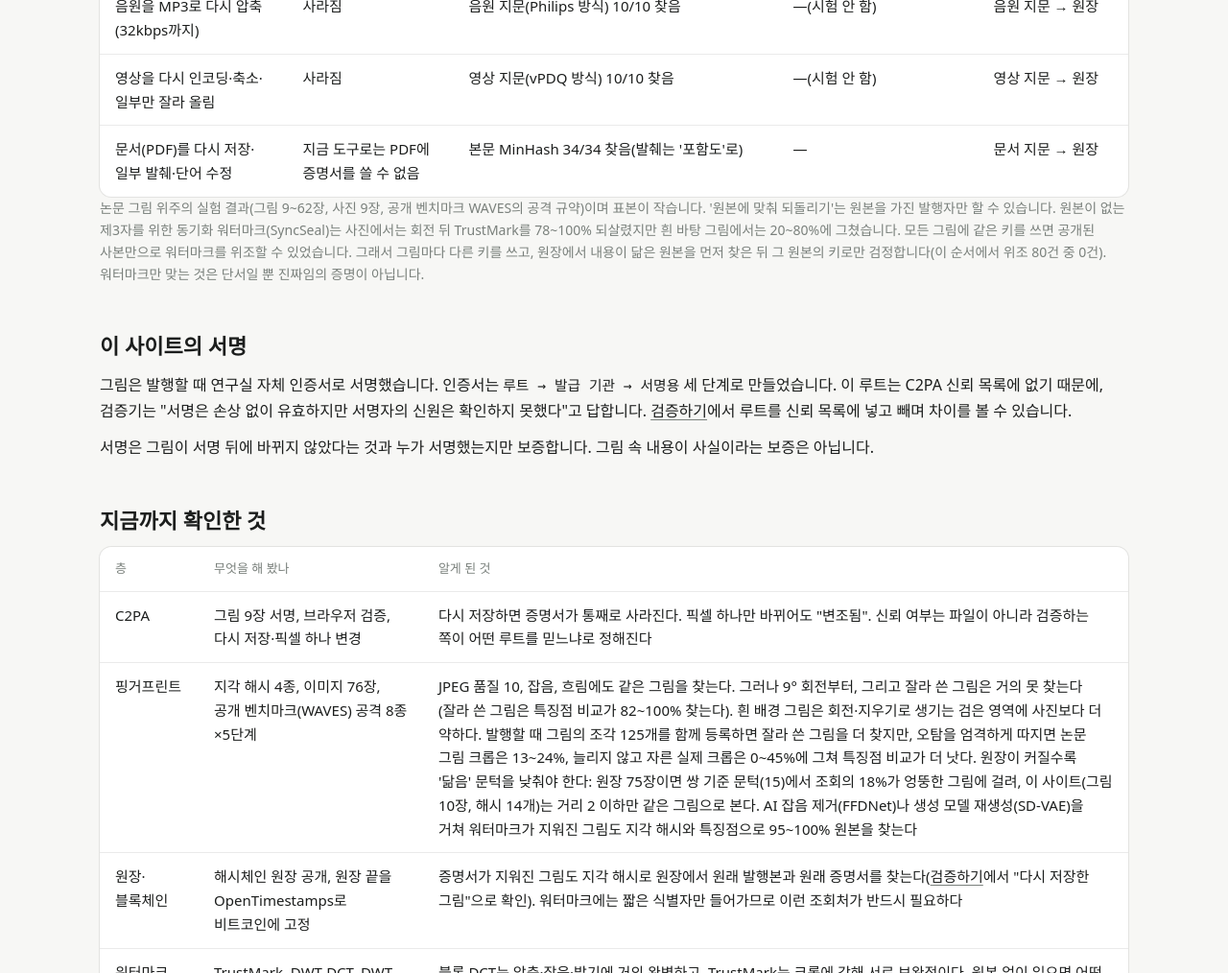
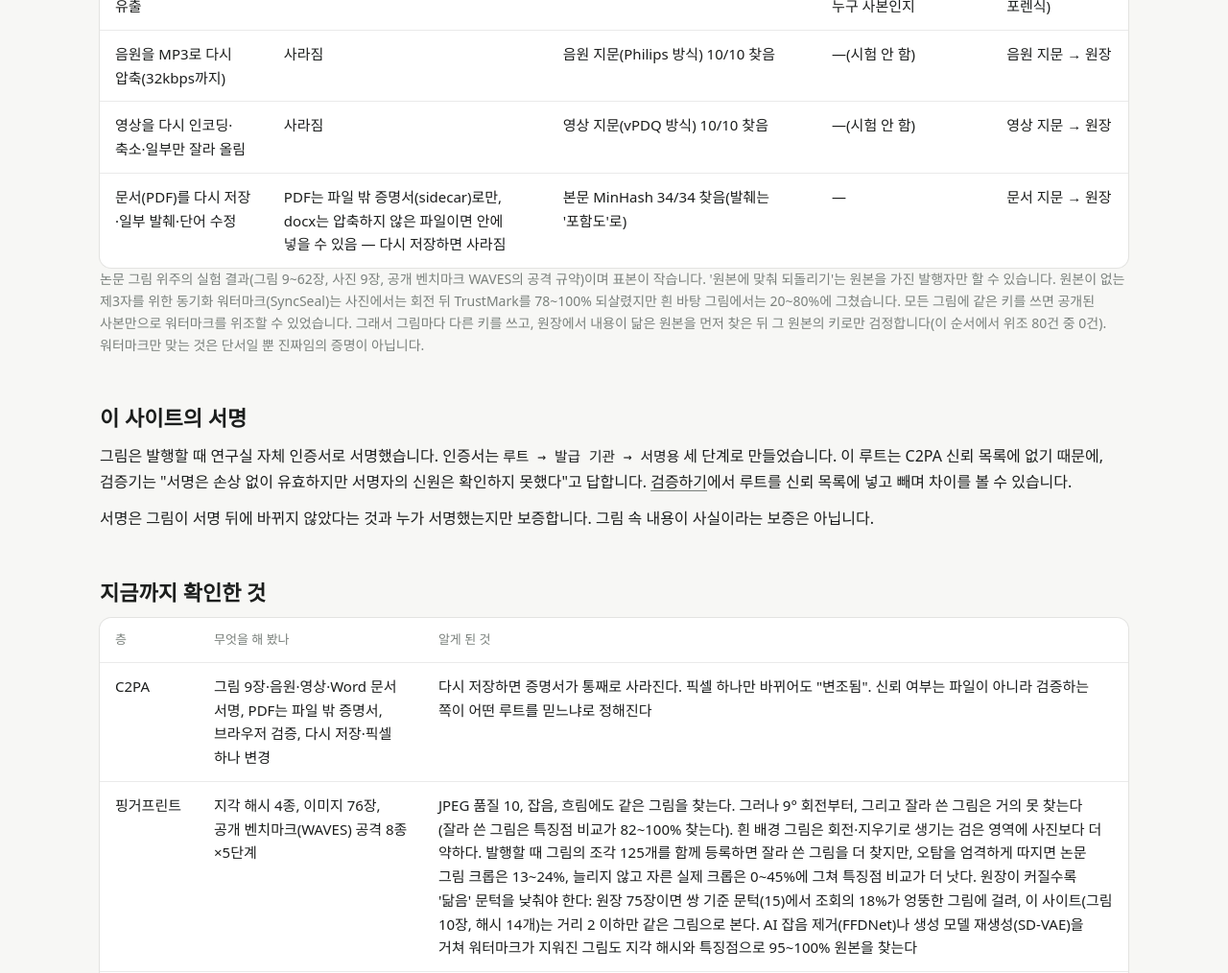
Before and after one commit to Selb1906/lab-provenance, a plain HTML site: page docs/provenance.html in a window 1280 px wide. Shown: the part 1480-2494 px from the top of the page at 96% size. Drawn offline with Linux system fonts and the light colour scheme; a web font is replaced by a local one.

Commit message:
출처증명 페이지에 문서 C2PA 결과 반영
Co-Authored-By: Claude Opus 5.5 <noreply@anthropic.com>
Claude-Session: https://claude.ai/code/session_01D9vmp99eFykzyJEnktPd5D

```diff
--- a/docs/provenance.html
+++ b/docs/provenance.html
@@ -49,7 +49,7 @@
       <tr><td>받는 사람별 사본의 유출</td><td>—</td><td>원본은 찾지만 누구 사본인지 모름</td><td>받는 사람별 식별자로 누구 사본인지</td><td>워터마크(능동 포렌식)</td></tr>
       <tr><td>음원을 MP3로 다시 압축(32kbps까지)</td><td>사라짐</td><td>음원 지문(Philips 방식) 10/10 찾음</td><td>—(시험 안 함)</td><td>음원 지문 → 원장</td></tr>
       <tr><td>영상을 다시 인코딩·축소·일부만 잘라 올림</td><td>사라짐</td><td>영상 지문(vPDQ 방식) 10/10 찾음</td><td>—(시험 안 함)</td><td>영상 지문 → 원장</td></tr>
-      <tr><td>문서(PDF)를 다시 저장·일부 발췌·단어 수정</td><td>지금 도구로는 PDF에 증명서를 쓸 수 없음</td><td>본문 MinHash 34/34 찾음(발췌는 '포함도'로)</td><td>—</td><td>문서 지문 → 원장</td></tr>
+      <tr><td>문서(PDF)를 다시 저장·일부 발췌·단어 수정</td><td>PDF는 파일 밖 증명서(sidecar)로만, docx는 압축하지 않은 파일이면 안에 넣을 수 있음 — 다시 저장하면 사라짐</td><td>본문 MinHash 34/34 찾음(발췌는 '포함도'로)</td><td>—</td><td>문서 지문 → 원장</td></tr>
     </tbody>
   </table>
   <p class="muted small">논문 그림 위주의 실험 결과(그림 9~62장, 사진 9장, 공개 벤치마크 WAVES의 공격 규약)이며 표본이 작습니다. '원본에 맞춰 되돌리기'는 원본을 가진 발행자만 할 수 있습니다. 원본이 없는 제3자를 위한 동기화 워터마크(SyncSeal)는 사진에서는 회전 뒤 TrustMark를 78~100% 되살렸지만 흰 바탕 그림에서는 20~80%에 그쳤습니다. 모든 그림에 같은 키를 쓰면 공개된 사본만으로 워터마크를 위조할 수 있었습니다. 그래서 그림마다 다른 키를 쓰고, 원장에서 내용이 닮은 원본을 먼저 찾은 뒤 그 원본의 키로만 검정합니다(이 순서에서 위조 80건 중 0건). 워터마크만 맞는 것은 단서일 뿐 진짜임의 증명이 아닙니다.</p>
@@ -66,7 +66,7 @@
   <table class="data">
     <thead><tr><th>층</th><th>무엇을 해 봤나</th><th>알게 된 것</th></tr></thead>
     <tbody>
-      <tr><td>C2PA</td><td>그림 9장 서명, 브라우저 검증, 다시 저장·픽셀 하나 변경</td><td>다시 저장하면 증명서가 통째로 사라진다. 픽셀 하나만 바뀌어도 "변조됨". 신뢰 여부는 파일이 아니라 검증하는 쪽이 어떤 루트를 믿느냐로 정해진다</td></tr>
+      <tr><td>C2PA</td><td>그림 9장·음원·영상·Word 문서 서명, PDF는 파일 밖 증명서, 브라우저 검증, 다시 저장·픽셀 하나 변경</td><td>다시 저장하면 증명서가 통째로 사라진다. 픽셀 하나만 바뀌어도 "변조됨". 신뢰 여부는 파일이 아니라 검증하는 쪽이 어떤 루트를 믿느냐로 정해진다</td></tr>
       <tr><td>핑거프린트</td><td>지각 해시 4종, 이미지 76장, 공개 벤치마크(WAVES) 공격 8종×5단계</td><td>JPEG 품질 10, 잡음, 흐림에도 같은 그림을 찾는다. 그러나 9° 회전부터, 그리고 잘라 쓴 그림은 거의 못 찾는다(잘라 쓴 그림은 특징점 비교가 82~100% 찾는다). 흰 배경 그림은 회전·지우기로 생기는 검은 영역에 사진보다 더 약하다. 발행할 때 그림의 조각 125개를 함께 등록하면 잘라 쓴 그림을 더 찾지만, 오탐을 엄격하게 따지면 논문 그림 크롭은 13~24%, 늘리지 않고 자른 실제 크롭은 0~45%에 그쳐 특징점 비교가 더 낫다. 원장이 커질수록 '닮음' 문턱을 낮춰야 한다: 원장 75장이면 쌍 기준 문턱(15)에서 조회의 18%가 엉뚱한 그림에 걸려, 이 사이트(그림 10장, 해시 14개)는 거리 2 이하만 같은 그림으로 본다. AI 잡음 제거(FFDNet)나 생성 모델 재생성(SD-VAE)을 거쳐 워터마크가 지워진 그림도 지각 해시와 특징점으로 95~100% 원본을 찾는다</td></tr>
       <tr><td>원장·블록체인</td><td>해시체인 원장 공개, 원장 끝을 OpenTimestamps로 비트코인에 고정</td><td>증명서가 지워진 그림도 지각 해시로 원장에서 원래 발행본과 원래 증명서를 찾는다(<a href="verify.html">검증하기</a>에서 "다시 저장한 그림"으로 확인). 워터마크에는 짧은 식별자만 들어가므로 이런 조회처가 반드시 필요하다</td></tr>
       <tr><td>워터마크</td><td>TrustMark, DWT-DCT, DWT-DCT-SVD, 블록 DCT(연구 중인 비디오 워터마크의 이미지 이식), 34장 × 같은 공격</td><td>블록 DCT는 압축·잡음·밝기에 거의 완벽하고, TrustMark는 크롭에 강해 서로 보완적이다. 원본 없이 읽으면 어떤 방식도 9° 회전을 못 버틴다(원본에 맞춰 되돌리면 다시 읽힌다 — 아래). DWT-DCT는 흰 배경 그림에 아예 들어가지 않고, TrustMark도 흰 배경 그림은 밝기만 올려도 신호가 잘린다. 넣을 수 있는 정보는 61비트(영문 8글자)뿐이다. AI 공격(37장)에서는 생성 모델 재생성(SD-VAE) 뒤 둘 중 하나가 70~78% 남지만, AI 잡음 제거(FFDNet) 한 번이면 둘 다 대부분 지워진다(그림 26~48%, 사진 11~22%) — 그때는 핑거프린트가 원본을 찾는다. <strong>원본을 가진 발행자는</strong> 의심 이미지를 특징점으로 원본에 맞춰 되돌린 뒤 읽을 수 있고, 그러면 블록 DCT는 크롭·45°까지 회전 90건 모두, TrustMark는 회전 45건 모두 다시 읽힌다. 반대로 같은 키로 심은 공개 그림 9장만 있으면 다른 그림에 워터마크를 위조할 수 있었다(20장 모두) — 워터마크는 원장을 찾아가는 단서이지 진짜임의 증명이 아니다</td></tr>
```
Also changed, not shown: content/provenance.html (+2 -2 lines), 1 other file.
